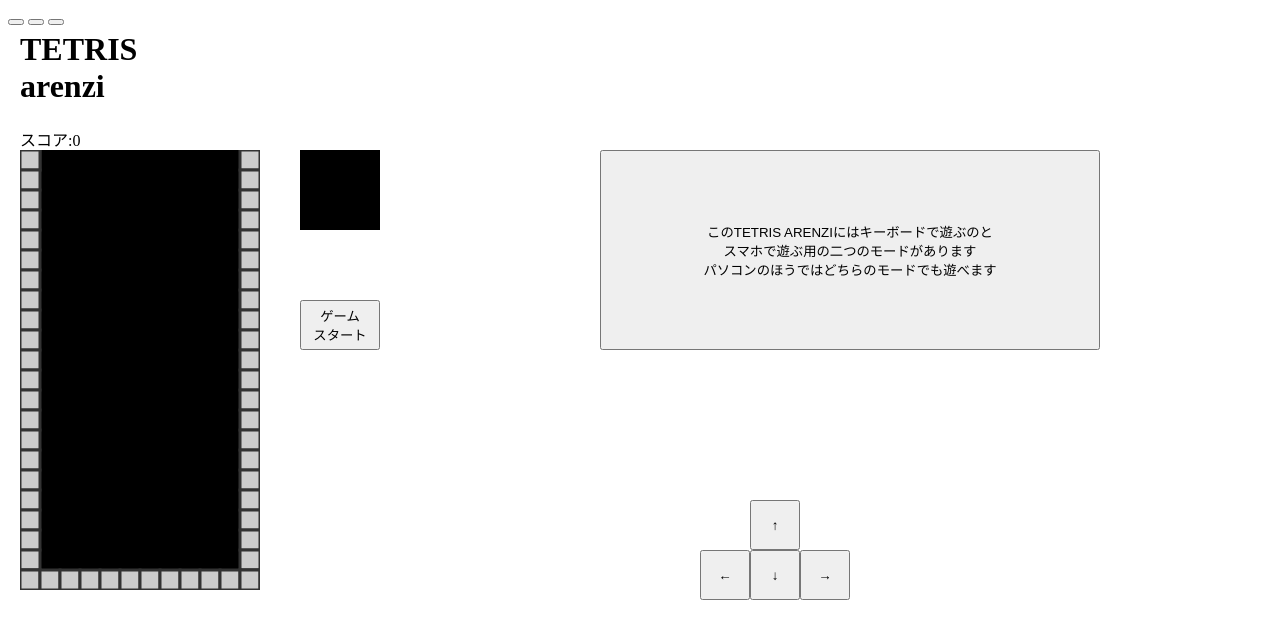
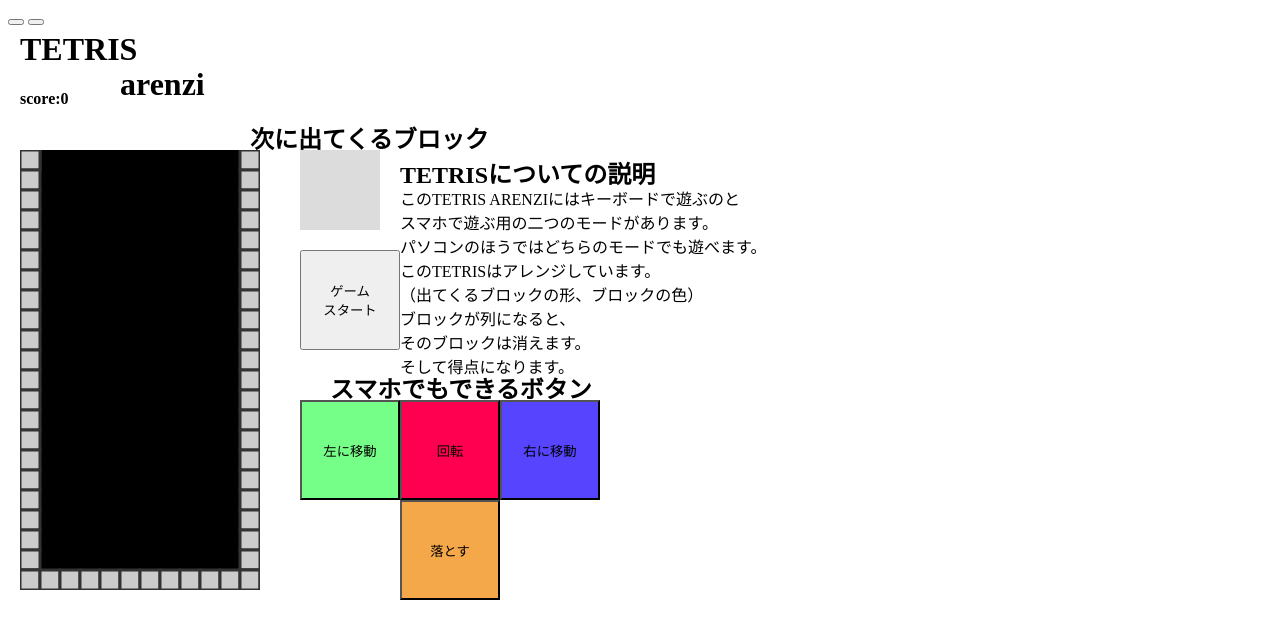
Before and after one commit to itsleo8/dekiru-kids-javascript, a plain HTML site: page 25/index.html in a window 1280 px wide. Drawn offline with Linux system fonts and the light colour scheme.

Commit message:
Improve 25

```diff
--- a/25/index.html
+++ b/25/index.html
@@ -23,39 +23,55 @@
     <body onload="hajime()"onkeydown="ugokasu(event)">
 
         <div style="position: absolute; left: 20px; top: 10px;">
-            <h1>TETRIS<br>arenzi</h1>
+            <h1>TETRIS</h1>
+            <h1 style="position: absolute;left: 100; top: 35;">arenzi</h1>
             <div style="width: 380px;">
-                 スコア:<span id="tokuten">0</span>
+                 <h4>score:<span id="tokuten">0</span>
             </div>
         </div>
         <canvas id="back" width="240" height="440"
-        style="position:absolute; left:20px; top:150px; background-color:black"></canvas>
+        style="position:absolute; left:20px; top:150px; background-color:hsl(0, 0%, 0%)"></canvas>
         <canvas id="game" width="240"height="440"
         style="position:absolute;left: 20px; top: 150px; background-color: transparent;"></canvas>
         <canvas id="tsugi" width="80"height="80"
-        style="position: absolute;left: 300px; top: 150px; background-color: black"></canvas>
+        style="position: absolute;left: 300px; top: 150px; background-color: hsla(0, 0%, 0%, 0.139)"></canvas>
         <button id="kaishibtn"
-        style="position: absolute;left:300px; top: 300px; width: 80px;height: 50px" onclick="gamekaishi()">
+        style="position: absolute;left:300px; top: 250px; width: 100px;height: 100px " onclick="gamekaishi()">
             ゲーム<br>スタート
         </button>
-        <button  style="position: absolute;left:750px; top: 550px; width: 50px;height: 50px" onclick="shitaidou()">
-            ↓
+        <button  style="position: absolute;left:400px; top: 500px; width: 100px;height: 100px;background-color:rgb(245, 168, 73) " onclick="shitaidou()">
+            落とす
         </button>
-        <button  style="position: absolute;left:700px; top: 550px; width: 50px;height: 50px" onclick="ugokasu({keyCode: 37})">
-            ←
+        <button  style="position: absolute;left:300px; top: 400px; width: 100px;height: 100px;background-color:rgb(118, 255, 136)  " onclick="ugokasu({keyCode: 37})">
+            左に移動
         </button>
         <button>
-        <button  style="position: absolute;left:800px; top: 550px; width: 50px;height: 50px" onclick="ugokasu({keyCode: 39})">
-            →
+        <button  style="position: absolute;left:500px; top: 400px; width: 100px;height: 100px; background-color:rgb(86, 68, 255); " onclick="ugokasu({keyCode: 39})">
+            右に移動
         </button>
         <button>
-        <button  style="position: absolute;left:750px; top: 500px; width: 50px;height: 50px" onclick="ugokasu({keyCode: 38})">
-            ↑
+        <button  style="position: absolute;left:400px; top: 400px; width: 100px;height: 100px; background-color: rgb(255, 0, 81);" onclick="ugokasu({keyCode: 38})">
+            回転
         </button>
-        <button>
-            <button  style="position: absolute;left:600px; top: 150px; width: 500px;height: 200px">
-            このTETRIS ARENZIにはキーボードで遊ぶのと<br>スマホで遊ぶ用の二つのモードがあります<br>パソコンのほうではどちらのモードでも遊べます
-            </button>
+
+
+
+        <p style="position: absolute;left:400px; top: 170px;">このTETRIS ARENZIにはキーボードで遊ぶのと<br>スマホで遊ぶ用の二つのモードがあります。<br>
+            パソコンのほうではどちらのモードでも遊べます。<br>   このTETRISはアレンジしています。 <br> （出てくるブロックの形、ブロックの色）<br>
+            ブロックが列になると、<br>そのブロックは消えます。<br>そして得点になります。
+        </p>
+
+        <h2 style="position: absolute;left: 250px; top: 100px;">次に出てくるブロック</h2>
+        <h2 style="position: absolute;left: 330px; top: 350px;">スマホでもできるボタン</h2>
+        <h2 style="position: absolute;left: 400px; top: 135px;">TETRISについての説明</h2>
+
+
+
+
+
+
+
+
 
     </body>
 </html>
--- a/25/program.js
+++ b/25/program.js
@@ -351,7 +351,7 @@ function shitaidou() {
     if (!kekka) {
       document.getElementById('gameover').play();
 
-      alert('げーむおーばー');
+      alert('ゲームオーバー また挑戦してね。');
 
       jikkou = false;
     }
```
